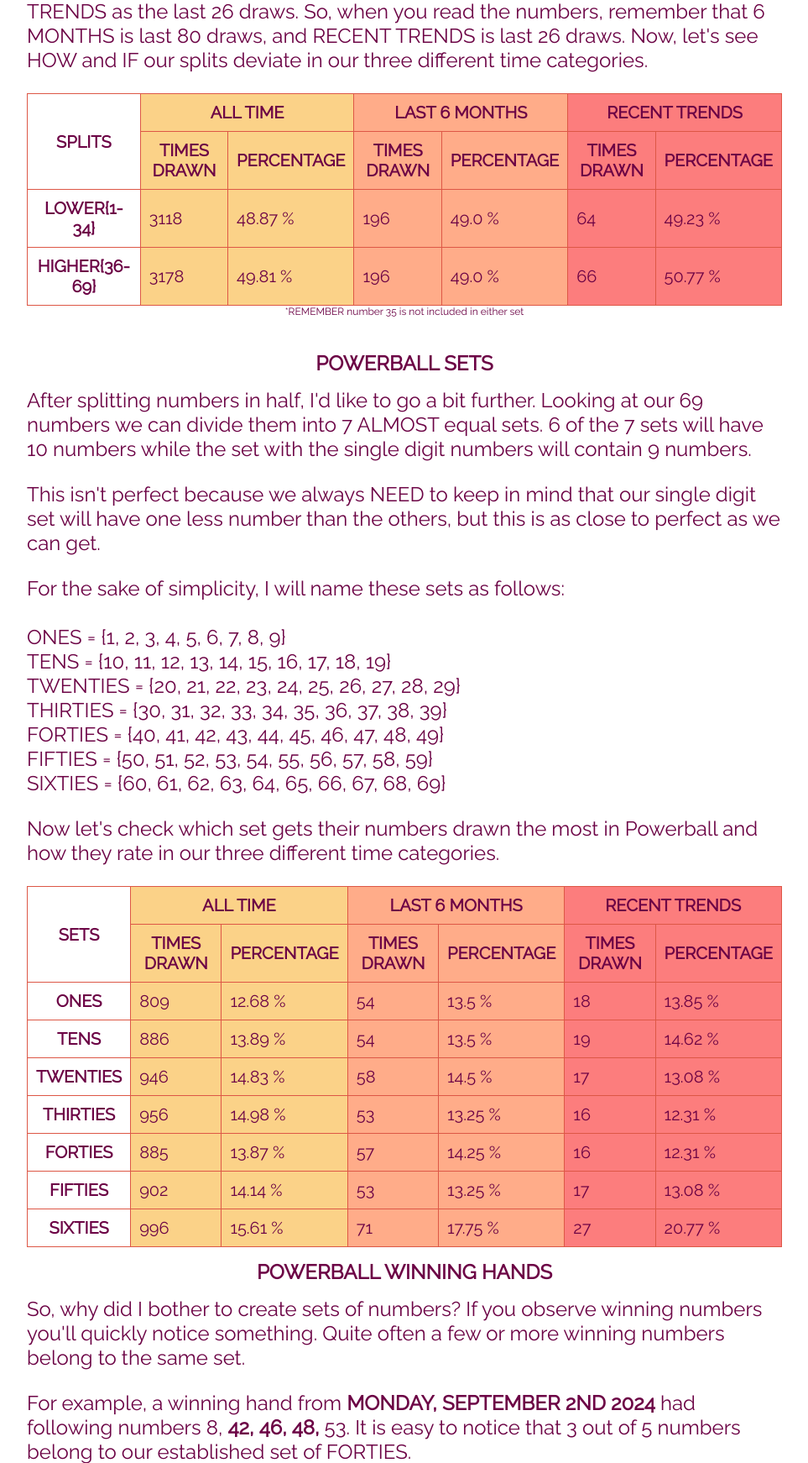
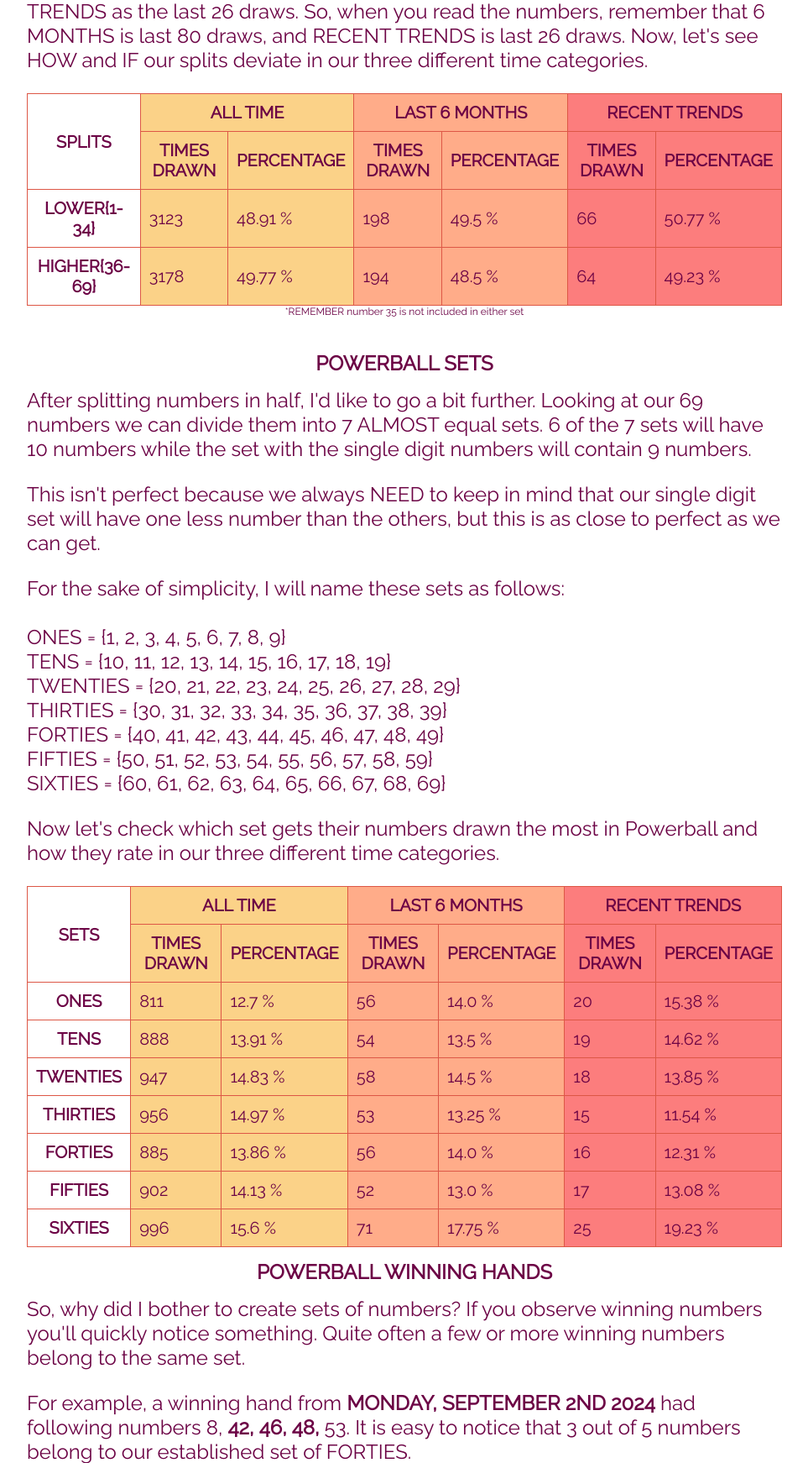
Before and after one commit to sasadjukic/powerball, a Flask app: page /winning_hands_white in a window 1280 px wide. Shown: the part 821-2563 px from the top of the page at 84% size, without its empty margins (158-1121 px from the left). Run offline with Flask 3, Linux system fonts and the light colour scheme.

Commit message:
nov 27 update

```diff
--- a/application/data/matrix_data.py
+++ b/application/data/matrix_data.py
@@ -50,26 +50,26 @@ m_data = {
     ],
     3: [
         [
+            ['11/26/2025','7, 8, 15, 19, 28'],
             ['10/06/2025','28, 29, 32, 66, 67'],
             ['07/28/2025','7, 35, 36, 43, 62'],
             ['06/11/2025','13, 25, 29, 37, 53'],
-            ['02/10/2025','2, 17, 18, 29, 43'],
-            ['12/25/2024','15, 26, 27, 30, 35']
+            ['02/10/2025','2, 17, 18, 29, 43']
          ],
         [
-            282, 181, 97, 67, 46, 15
+            282, 179, 77, 67, 46, 15
          ],
         [
-            4, 4, 4, 1, 4, 2, 4, 3, 3, 3,
-            2, 3, 1, 3, 6, 3, 2, 4, 2, 2,
-            4, 3, 5, 3, 5, 4, 2, 4, 4, 5,
+            4, 4, 4, 1, 4, 2, 5, 4, 3, 3,
+            2, 3, 1, 3, 7, 3, 2, 4, 3, 2,
+            4, 3, 5, 3, 5, 4, 2, 5, 4, 5,
             4, 7, 4, 5, 6, 4, 3, 3, 3, 3,
             5, 1, 3, 3, 4, 3, 9, 1, 1, 2,
             3, 1, 7, 5, 3, 3, 3, 4, 4, 4,
             5, 3, 3, 1, 2, 7, 5, 5, 4
          ],
         [
-            9, 24, 12, 2, 1, 1, 0
+            9, 24, 13, 2, 1, 1, 0
         ]
     ],
     4: [
--- a/application/data/powerball.csv
+++ b/application/data/powerball.csv
@@ -1275,3 +1275,4 @@ Draw Date,Winning Numbers,Red Ball,Multiplier
 11/19/2025,10 31 49 51 68,19,2
 11/22/2025,28 32 36 51 69,2,2
 11/24/2025,8 16 26 30 58,14,2
+11/26/2025,7 8 15 19 28,3,3
--- a/application/main/routes.py
+++ b/application/main/routes.py
@@ -132,20 +132,20 @@ def search():
 @powerball.route('/winning_hands_white', methods=['POST', 'GET'])
 def winning_hands_white():
     splits = {
-              'all-time': [3118, 3178, 6380],
-              'six-months': [196, 196, 400],
-              'recent-trends': [64, 66, 130]
+              'all-time': [3123, 3178, 6385],
+              'six-months': [198, 194, 400],
+              'recent-trends': [66, 64, 130]
             }
 
     sets = {
-            'all-time' : [809, 886, 946, 956, 885, 902, 996, 6380],
-            'six-months' : [54, 54, 58, 53, 57, 53, 71, 400],
-            'recent-trends' : [18, 19, 17, 16, 16, 17, 27, 130]
+            'all-time' : [811, 888, 947, 956, 885, 902, 996, 6385],
+            'six-months' : [56, 54, 58, 53, 56, 52, 71, 400],
+            'recent-trends' : [20, 19, 18, 15, 16, 17, 25, 130]
     }
 
     winning_hands = {
-                     'singles': [211, 18, 6], 'pairs': [658, 38, 13],
-                     'two_pairs': [239, 14, 4], 'three_of_set': [138, 8, 1],
+                     'singles': [211, 18, 6], 'pairs': [658, 37, 13],
+                     'two_pairs': [240, 15, 4], 'three_of_set': [138, 8, 1],
                      'full_house': [20, 2, 2], 'poker': [10, 0, 0], 'flush': [0, 0, 0]
                      }
     total_winning_hands = sum(values[0] for values in winning_hands.values())
@@ -153,7 +153,7 @@ def winning_hands_white():
     total_winning_hands_recent = sum(values[2] for values in winning_hands.values())
 
     pair_count = {
-                  1: [77, 2, 1], 10: [84, 4, 2], 20: [115, 6, 1], 30: [103, 2, 1],
+                  1: [77, 2, 1], 10: [84, 3, 2], 20: [115, 6, 1], 30: [103, 2, 1],
                   40: [81, 10, 4], 50: [92, 6, 2], 60: [105, 7, 2]
                 }
     total_pairs = sum(values[0] for values in pair_count.values())
@@ -176,13 +176,13 @@ def winning_hands_white():
 @powerball.route('/winning_hands_red', methods=['POST', 'GET'])
 def winning_hands_red():
     splits = {
-              'all-time': [629, 647, 1276],
+              'all-time': [630, 647, 1277],
               'six-months': [33, 47, 80],
               'recent-trends': [10, 16, 26]
             }
 
     sets = {
-            'all-time' : [450, 463, 363, 1276],
+            'all-time' : [451, 463, 363, 1277],
             'six-months' : [24, 27, 29, 80],
             'recent-trends' : [5, 14, 7, 26]
            }
@@ -195,33 +195,33 @@ def winning_hands_red():
 @powerball.route('/trends', methods=['POST', 'GET'])
 def trends():
     white_numbers_6 = [
-                       4, 5, 9, 6, 3, 5, 8, 9, 5, 4,
-                       5, 6, 6, 4, 6, 8, 5, 6, 4, 1,
+                       4, 5, 9, 6, 3, 5, 9, 10, 5, 4,
+                       5, 5, 6, 4, 7, 8, 5, 5, 5, 1,
                        3, 4, 9, 4, 5, 3, 7, 13, 9, 3,
                        6, 9, 7, 5, 8, 4, 6, 2, 3, 7,
-                       2, 5, 10, 8, 5, 3, 5, 6, 6, 7,
-                       7, 8, 9, 5, 2, 1, 4, 6, 4, 5,
+                       2, 5, 10, 8, 5, 3, 5, 5, 6, 7,
+                       7, 8, 9, 5, 2, 1, 4, 5, 4, 5,
                        10, 10, 3, 9, 7, 7, 8, 5, 7
                     ]
 
     white_numbers_trends = [
-                        1, 2, 5, 1, 0, 2, 3, 3, 1, 4,
-                        1, 2, 3, 1, 0, 3, 3, 2, 0, 1,
-                        0, 2, 0, 1, 0, 2, 3, 5, 3, 1,
-                        1, 6, 1, 1, 0, 1, 1, 1, 3, 2,
+                        1, 2, 5, 1, 0, 2, 4, 4, 1, 3,
+                        1, 2, 3, 1, 1, 2, 3, 2, 1, 1,
+                        0, 2, 0, 1, 0, 2, 3, 6, 3, 1,
+                        1, 5, 1, 1, 0, 1, 1, 1, 3, 2,
                         0, 0, 4, 3, 0, 0, 3, 2, 2, 1,
                         4, 2, 2, 2, 1, 0, 2, 3, 0, 4,
-                        2, 2, 0, 1, 3, 6, 4, 3, 2
+                        1, 2, 0, 1, 3, 5, 4, 3, 2
                     ]
 
     red_numbers_6 = [
-                     3, 5, 3, 3, 5, 1, 0, 2, 2, 2,
+                     3, 5, 4, 3, 4, 1, 0, 2, 2, 2,
                      3, 3, 1, 4, 3, 1, 2, 3, 5, 4,
                      4, 5, 5, 3, 7, 1
                     ]
 
     red_numbers_trends = [
-                          1, 2, 1, 1, 0, 0, 0, 0, 0, 2,
+                          1, 2, 2, 0, 0, 0, 0, 0, 0, 2,
                           1, 2, 0, 3, 2, 1, 0, 1, 2, 1,
                           1, 1, 3, 0, 0, 1
                          ]
@@ -253,18 +253,18 @@ def fun_facts():
 def probabilities():
     draw = next_draw().strftime('%m-%d-%Y')
     white_numbers = [
-                     7.11, 7.02, 7.75, 7.13, 6.05, 7.95, 6.80, 7.00, 6.54, 6.68,
-                     6.95, 8.33, 5.80, 6.33, 7.09, 8.36, 6.83, 6.62, 6.98, 6.71,
-                     8.70, 7.01, 8.72, 7.21, 5.89, 5.71, 8.20, 8.41, 6.63, 7.04,
-                     6.78, 7.92, 8.62, 6.50, 7.04, 8.49, 8.10, 6.73, 8.27, 7.75,
-                     6.01, 6.95, 6.98, 8.63, 7.45, 6.02, 7.53, 6.16, 6.28, 7.26,
-                     6.58, 7.32, 7.62, 6.97, 6.53, 6.69, 7.49, 6.83, 7.66, 6.90,
-                     8.90, 8.22, 7.95, 8.35, 6.59, 7.38, 7.27, 6.58, 9.15
+                     6.63, 7.40, 7.69, 6.93, 6.08, 7.79, 6.79, 7.02, 6.87, 6.26,
+                     6.94, 8.27, 5.26, 6.81, 7.28, 7.21, 7.33, 7.18, 7.53, 7.01,
+                     8.06, 6.99, 8.19, 7.38, 6.11, 5.97, 7.93, 8.07, 6.57, 6.91,
+                     6.57, 9.20, 9.13, 6.06, 6.66, 8.08, 8.08, 6.97, 8.35, 7.82,
+                     6.80, 6.93, 6.97, 8.24, 7.04, 5.50, 7.58, 6.06, 6.05, 7.24,
+                     6.54, 7.63, 8.13, 6.97, 6.57, 6.38, 6.69, 6.31, 7.78, 6.89,
+                     9.24, 7.91, 8.37, 9.09, 6.60, 7.55, 7.72, 7.18, 8.66
                      ]
     red_numbers = [
-                   4.01, 3.45, 3.92, 4.58, 4.37, 3.55, 3.21, 3.49, 4.28, 3.81,
-                   3.56, 3.42, 3.62, 4.56, 2.88, 3.18, 2.96, 4.64, 4.13, 4.26,
-                   4.23, 3.32, 3.24, 4.76, 4.28, 4.29
+                   4.11, 3.60, 3.92, 4.59, 4.72, 3.39, 3.32, 3.24, 4.48, 3.43,
+                   3.41, 3.35, 3.82, 4.68, 3.02, 2.97, 3.21, 4.59, 3.87, 4.48,
+                   4.59, 3.60, 3.38, 4.52, 3.96, 3.75
                    ]
     return render_template('probabilities.html',
                             draw=draw,
@@ -276,13 +276,13 @@ def probabilities():
 def predictions():
     draw = next_draw().strftime('%m-%d-%Y')
     white_numbers = [
-                     [1, 52, 59, 61, 64],
-                     [5, 14, 21, 36, 46],
-                     [4, 12, 38, 40, 67],
-                     [8, 16, 34, 45, 55],
-                     [7, 23, 26, 51, 56]
+                     [3, 34, 36, 45, 46],
+                     [5, 16, 17, 24, 43],
+                     [4, 18, 31, 33, 61],
+                     [19, 37, 40, 57, 68],
+                     [28, 39, 47, 48, 67]
                      ]
-    red_numbers = [4, 5, 10, 18, 26]
+    red_numbers = [11, 13, 14, 16, 25]
     return render_template('predictions.html',
                             draw=draw,
                             white_numbers=white_numbers,
--- a/application/templates/winning_hands.html
+++ b/application/templates/winning_hands.html
@@ -279,7 +279,7 @@
                     <td class="six-months">{{ (winning_hands['two_pairs'][1]/total_winning_hands_6 * 100)|round(2) }} %</td>
                     <td class="recent-trends">{{ winning_hands['two_pairs'][2] }}</td>
                     <td class="recent-trends">{{ (winning_hands['two_pairs'][2]/total_winning_hands_recent * 100)|round(2) }} %</td>
-                    <td class="extra-info">10-06-2025</td>
+                    <td class="extra-info">11-26-2025</td>
                     <td class="extra-info">Fifties / Sixties</td>
                 </tr>
                 <tr>
```
